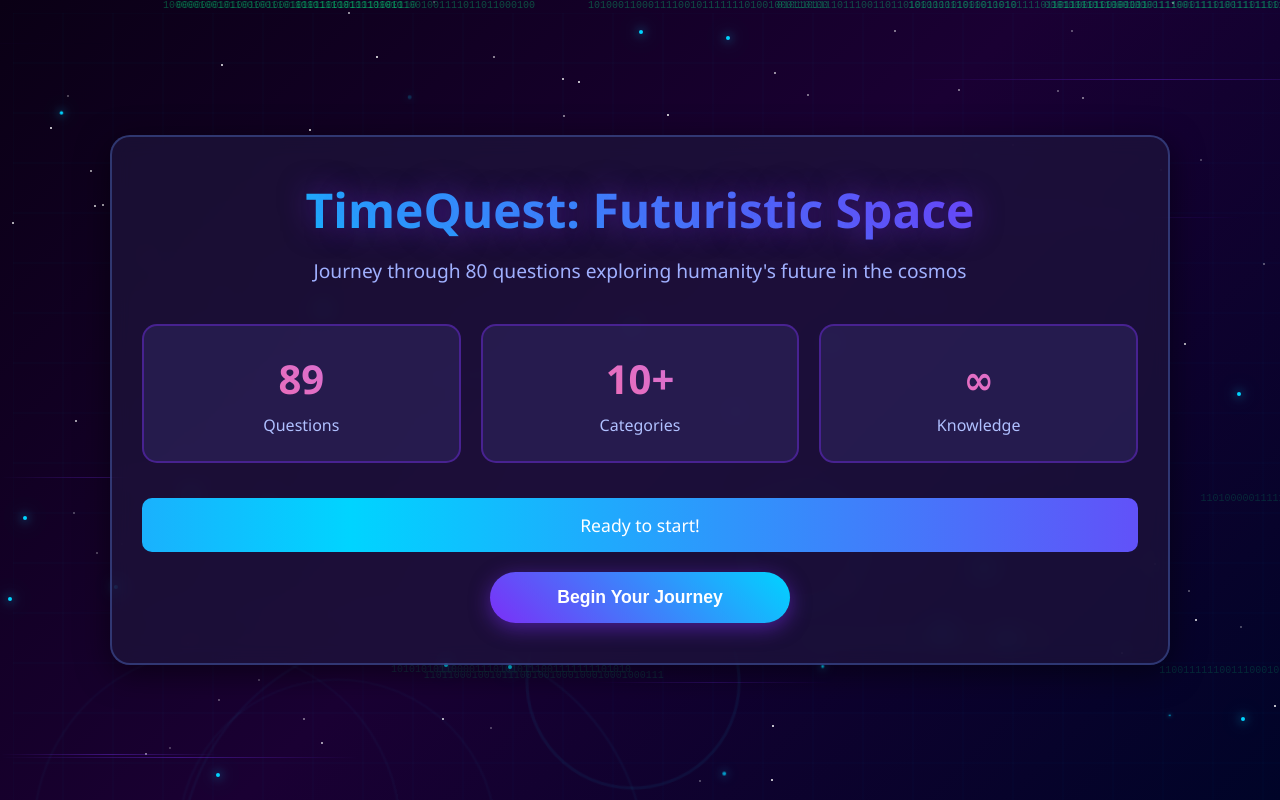
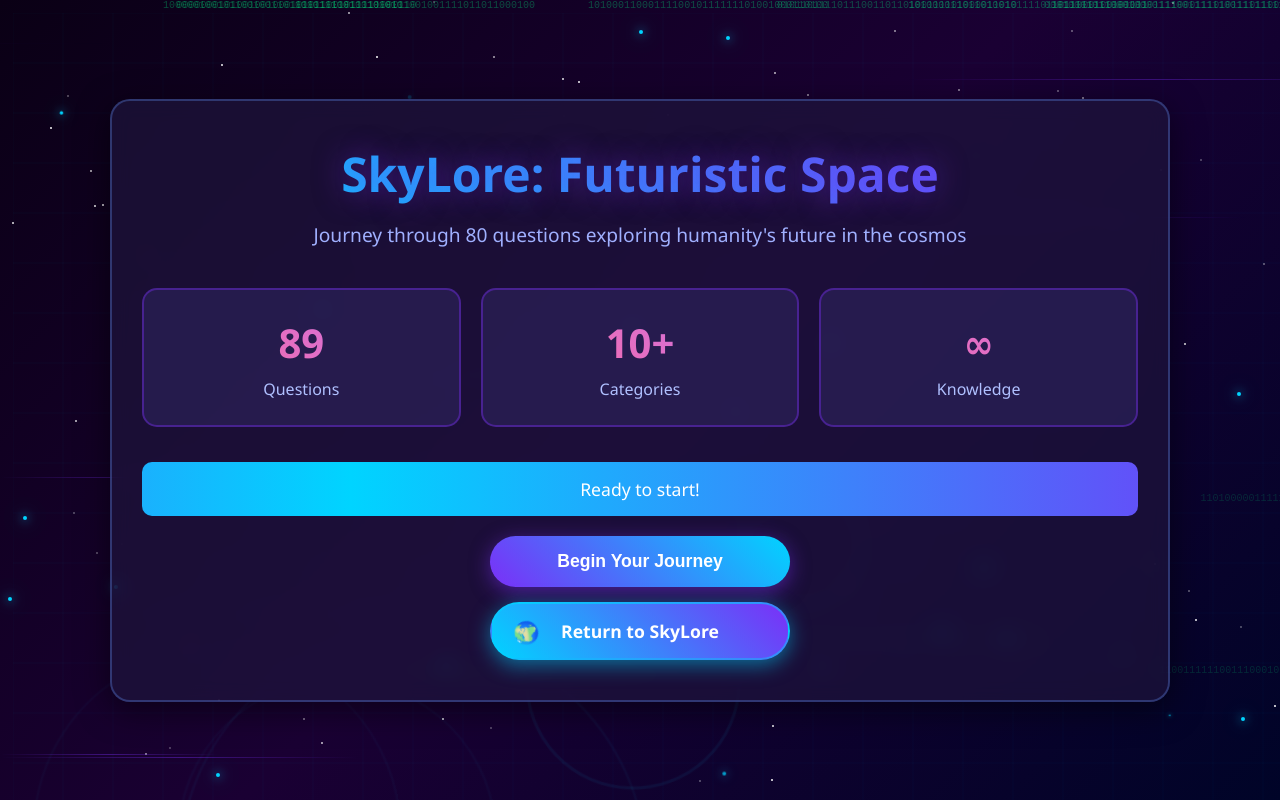
Before and after one commit to SkyLore2025/SkyLore2025.github.io, a plain HTML site: page future.html in a window 1280 px wide. Drawn offline with nearby package versions, Linux system fonts and the light colour scheme.

Commit message:
Update  return btn future.html

```diff
--- a/future.html
+++ b/future.html
@@ -237,6 +237,46 @@
             box-shadow: 0 8px 30px rgba(123, 47, 247, 0.8);
         }
 
+        .return-btn {
+            display: block;
+            width: 100%;
+            max-width: 300px;
+            margin: 15px auto 0;
+            padding: 15px 30px;
+            font-size: 1.1em;
+            font-weight: bold;
+            color: white;
+            background: linear-gradient(45deg, #00d4ff, #7b2ff7);
+            border: 2px solid rgba(0, 212, 255, 0.5);
+            border-radius: 50px;
+            cursor: pointer;
+            transition: transform 0.3s, box-shadow 0.3s;
+            box-shadow: 0 5px 20px rgba(0, 212, 255, 0.5);
+            text-decoration: none;
+            text-align: center;
+            position: relative;
+            overflow: hidden;
+        }
+
+        .return-btn:before {
+            content: '🌍';
+            position: absolute;
+            left: 20px;
+            font-size: 1.2em;
+            animation: rotate 3s linear infinite;
+        }
+
+        @keyframes rotate {
+            0% { transform: rotate(0deg); }
+            100% { transform: rotate(360deg); }
+        }
+
+        .return-btn:hover {
+            transform: scale(1.05);
+            box-shadow: 0 8px 30px rgba(0, 212, 255, 0.8);
+            background: linear-gradient(45deg, #7b2ff7, #00d4ff);
+        }
+
         .quiz-header {
             display: flex;
             justify-content: space-between;
@@ -470,7 +510,7 @@
 
     <div class="container">
         <div class="intro-screen" id="introScreen">
-            <h1>TimeQuest: Futuristic Space</h1>
+            <h1>SkyLore: Futuristic Space</h1>
             <p class="subtitle">Journey through 80 questions exploring humanity's future in the cosmos</p>
 
             <div class="stats">
@@ -490,6 +530,7 @@
 
             <div class="loading" id="loadingText">Loading Questions...</div>
             <button class="start-btn hidden" id="startBtn">Begin Your Journey</button>
+            <a href="SkyLore2025.github.io" class="return-btn">Return to SkyLore</a>
         </div>
 
         <div class="quiz-screen hidden" id="quizScreen">
@@ -534,6 +575,7 @@
             </div>
 
             <button class="start-btn" id="restartBtn">Take Quiz Again</button>
+            <a href="YOUR_GOOGLE_ADDRESS_HERE" class="return-btn">Return to Website</a>
         </div>
     </div>
 
@@ -641,11 +683,11 @@
                         document.getElementById('loadingText').textContent = 'Ready to start!';
                         document.getElementById('startBtn').classList.remove('hidden');
                     } else {
-                        document.getElementById('loadingText').textContent = 'Error loading questions. Please check questions.csv file.';
+                        document.getElementById('loadingText').textContent = 'Error loading questions. Please check future.csv file.';
                     }
                 },
                 error: function(error) {
-                    document.getElementById('loadingText').textContent = 'Error: Could not load questions.csv. Make sure the file is in the same directory.';
+                    document.getElementById('loadingText').textContent = 'Error: Could not load future.csv. Make sure the file is in the same directory.';
                     console.error('CSV Parse Error:', error);
                 }
             });
@@ -794,5 +836,4 @@
         loadQuestions();
     </script>
 </body>
-
 </html>
```
